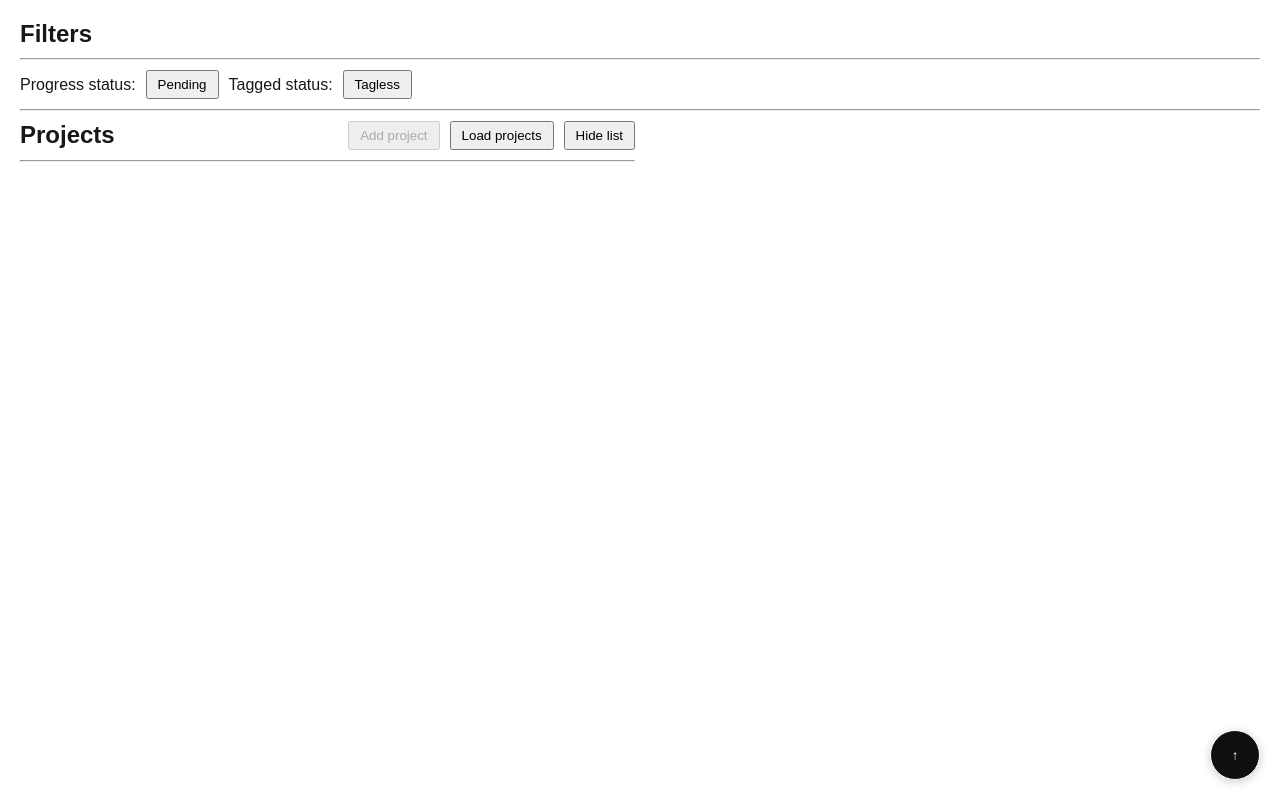
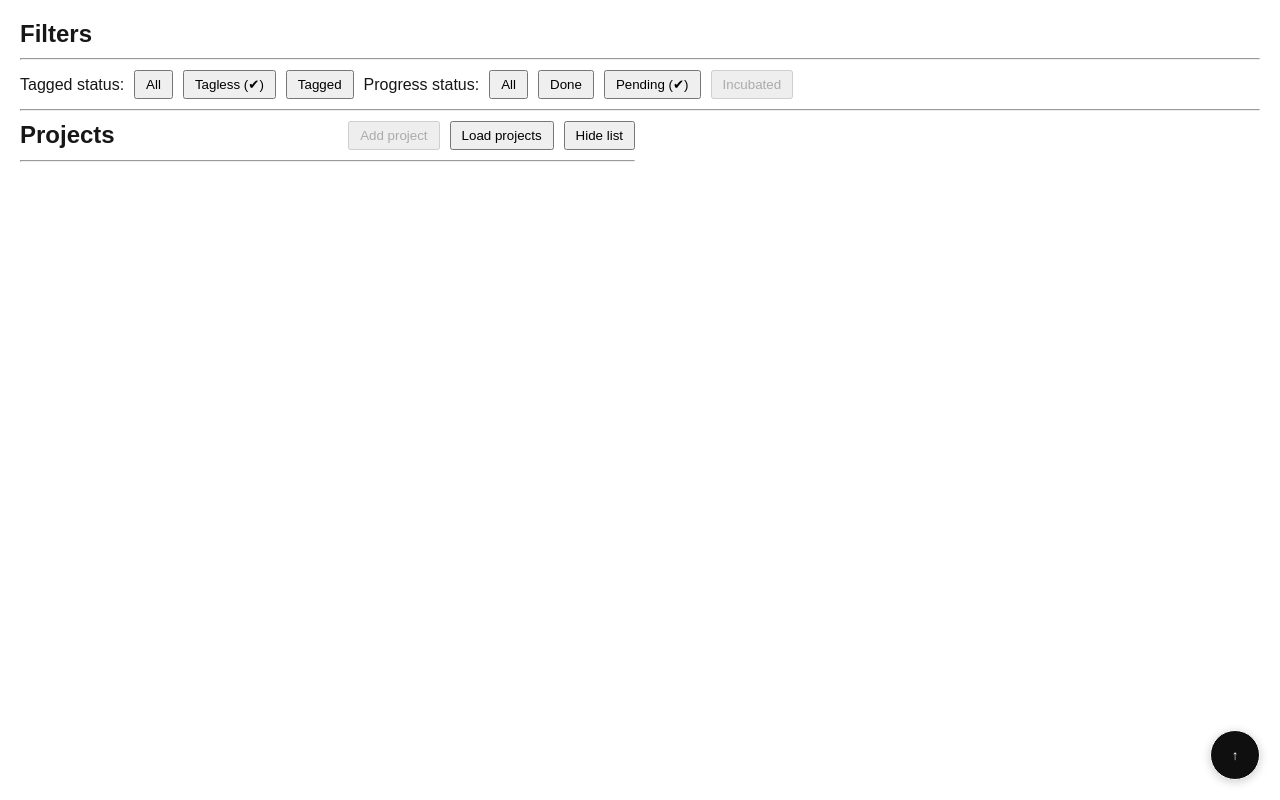
Before and after one commit to cazdemun/gtd-project-manager, a Next.js app: page / in a window 1280 px wide. Built offline with nearby package versions, Linux system fonts and the light colour scheme.

Commit message:
feat: show all filters instead of toggle

```diff
--- a/src/components/app.tsx
+++ b/src/components/app.tsx
@@ -21,16 +21,60 @@ const tagFilterStates: Record<TagFilterState['state'], TagFilterState> = {
   tagged: { state: 'tagged', label: 'Tagged' },
 }
 
+type TagFilterStateButtonsProps = {
+  currentFilter: TagFilterState;
+  onClick: (filterState: TagFilterState) => void;
+};
+
+const TagFilterStateButtons: React.FC<TagFilterStateButtonsProps> = ({ currentFilter, onClick }) => {
+  return (
+    <>
+      {Object.values(tagFilterStates).map((filterState) => (
+        <button
+          key={filterState.state}
+          onClick={() => onClick(filterState)}
+        >
+          {`${filterState.label} ${currentFilter.state === filterState.state ? '(✔)' : ''}`}
+        </button>
+      ))}
+    </>
+  );
+};
+
 type DoneFilterState = {
-  state: 'done' | 'pending' | 'all';
+  state: 'all' | 'done' | 'pending' | 'incubated';
   label: string;
+  disabled?: boolean;
 }
 
 const doneFilterStates: Record<DoneFilterState['state'], DoneFilterState> = {
   all: { state: 'all', label: 'All' },
   done: { state: 'done', label: 'Done' },
   pending: { state: 'pending', label: 'Pending' },
+  incubated: { state: 'incubated', label: 'Incubated', disabled: true },
 }
+
+type DoneFilterStateButtonsProps = {
+  currentFilter: DoneFilterState;
+  onClick: (filterState: DoneFilterState) => void;
+};
+
+
+const DoneFilterStateButtons: React.FC<DoneFilterStateButtonsProps> = ({ currentFilter, onClick }) => {
+  return (
+    <>
+      {Object.values(doneFilterStates).map((filterState) => (
+        <button
+          key={filterState.state}
+          onClick={() => onClick(filterState)}
+          disabled={filterState.disabled}
+        >
+          {`${filterState.label} ${currentFilter.state === filterState.state ? '(✔)' : ''}`}
+        </button>
+      ))}
+    </>
+  );
+};
 
 type ProjectsListProps = {
   projects: Project[];
@@ -122,7 +166,16 @@ export default function App() {
       }
     }).sort((a, b) => (a.order ?? 0) - (b.order ?? 0));
 
-  const tagSelectedProjects = filteredProjects
+  const tagSelectedProjects = projects
+    .filter((project) => {
+      if (doneFilter.state === 'all') {
+        return true;
+      } else if (doneFilter.state === 'done') {
+        return isProjectDone(project);
+      } else {
+        return !(isProjectDone(project));
+      }
+    }).sort((a, b) => (a.order ?? 0) - (b.order ?? 0))
     .filter((project) => {
       if (tagSelected === undefined) {
         return false;
@@ -133,30 +186,6 @@ export default function App() {
 
   const tagSelectedProjectsOrderInfo = tagSelectedProjects
     .map((project, index) => ({ _id: project._id, order: project.order, index }))
-
-  const toggleDoneFilter = () => {
-    setDoneFilter((prev) => {
-      if (prev.state === 'all') {
-        return doneFilterStates['pending'];
-      } else if (prev.state === 'pending') {
-        return doneFilterStates['done'];
-      } else {
-        return doneFilterStates['all'];
-      }
-    });
-  }
-
-  const toggleTagFilter = () => {
-    setTagFilter((prev) => {
-      if (prev.state === 'all') {
-        return tagFilterStates['tagless'];
-      } else if (prev.state === 'tagless') {
-        return tagFilterStates['tagged'];
-      } else {
-        return tagFilterStates['all'];
-      }
-    });
-  }
 
   const selectTag = (tag: string) => {
     if (tagSelected === tag) setTagSelected(undefined);
@@ -183,10 +212,10 @@ export default function App() {
         <h2>Filters</h2>
         <hr />
         <div style={{ display: 'flex', gap: '10px', alignItems: 'center' }}>
+          <span>Tagged status:</span>
+          <TagFilterStateButtons currentFilter={tagFilter} onClick={setTagFilter} />
           <span>Progress status:</span>
-          <button onClick={toggleDoneFilter}>{doneFilter.label}</button>
-          <span>Tagged status:</span>
-          <button onClick={toggleTagFilter}>{tagFilter.label}</button>
+          <DoneFilterStateButtons currentFilter={doneFilter} onClick={setDoneFilter} />
         </div>
       </div>
       <hr />
```
